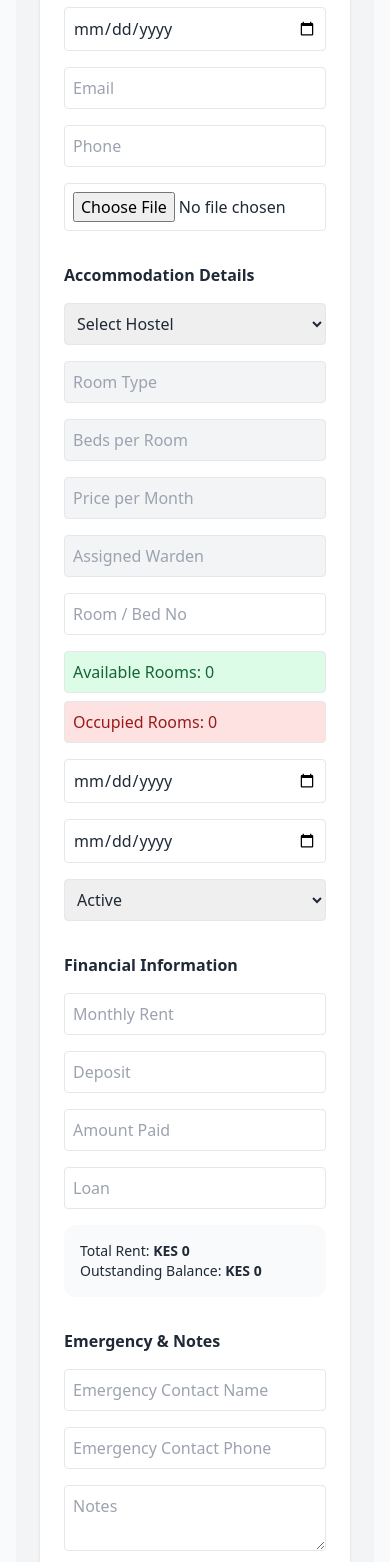
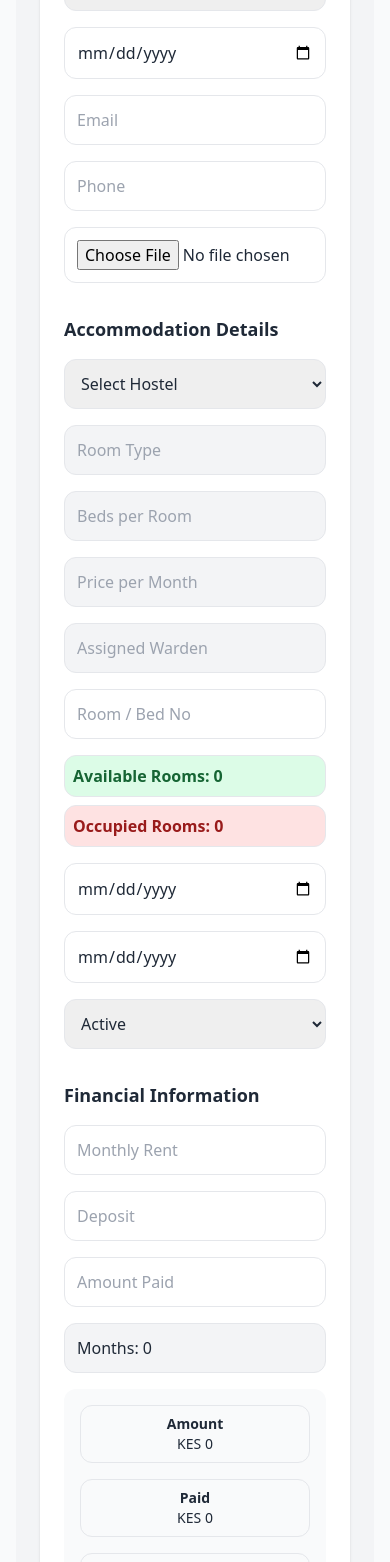
Before and after one commit to JP254-arch/Lustels, a React (Vite) app: page /resident-form in a window 390 px wide. Shown: the part 357-1919 px from the top of the page. Built offline with nearby package versions, Linux system fonts and the light colour scheme.

Commit message:
updated the residents manage page and for to fully synchrinize, and updated the finance section to have valid calculations

```diff
--- a/src/App.jsx
+++ b/src/App.jsx
@@ -22,7 +22,7 @@ import ResidentForm from "./Forms/residentform"; // Add or Update Resident
 // Management Pages
 import WardenManagement from "./manage/warden";
 import HostelManagement from "./manage/hostel";
-import ClientManagement from "./manage/clients";
+import ClientManagement from "./manage/residents";
 
 // Layout
 import Layout from "./layout/layout";
--- a/src/Forms/residentform.jsx
+++ b/src/Forms/residentform.jsx
@@ -32,7 +32,6 @@ const initialState = {
   monthlyRent: "",
   deposit: "",
   amountPaid: "",
-    loan: "",
   status: "active",
   emergencyName: "",
   emergencyPhone: "",
@@ -40,7 +39,7 @@ const initialState = {
   photo: null,
 };
 
-export default function ResidentForm({ residentData = null, onSubmit }) {
+export default function ResidentForm({ residentData = null, onSubmit, onCancel }) {
   const [form, setForm] = useState(initialState);
   const [preview, setPreview] = useState(null);
   const navigate = useNavigate();
@@ -52,6 +51,7 @@ export default function ResidentForm({ residentData = null, onSubmit }) {
     }
   }, [residentData]);
 
+  // -------------------- HANDLERS --------------------
   const handleChange = (e) => {
     const { name, value } = e.target;
     setForm({ ...form, [name]: value });
@@ -65,23 +65,48 @@ export default function ResidentForm({ residentData = null, onSubmit }) {
     }
   };
 
+  const handleHostelChange = (e) => {
+    const selected = hostels.find(h => h.name === e.target.value);
+    if (selected) {
+      const hostelResidents = residents.filter(r => r.hostel === selected.name);
+      const occupied = hostelResidents.length;
+      const available = selected.totalRooms - occupied;
+
+      setForm({
+        ...form,
+        hostel: selected.name,
+        roomType: selected.roomType,
+        bedsPerRoom: selected.bedsPerRoom,
+        price: selected.price,
+        assignedWarden: selected.assignedWarden,
+        totalRooms: selected.totalRooms,
+        occupiedRooms: occupied,
+        availableRooms: available,
+      });
+    }
+  };
+
+  // -------------------- FINANCIAL CALCULATIONS --------------------
   const calculateMonths = () => {
     if (!form.checkIn || !form.checkOut) return 0;
     const start = new Date(form.checkIn);
     const end = new Date(form.checkOut);
-        return (end.getFullYear() - start.getFullYear()) * 12 + (end.getMonth() - start.getMonth()) + 1;
+    const months = (end.getFullYear() - start.getFullYear()) * 12 + (end.getMonth() - start.getMonth()) + 1;
+    return months > 0 ? months : 0;
   };
 
-    const totalRent = calculateMonths() * Number(form.monthlyRent || 0);
-    const balance = totalRent - Number(form.amountPaid || 0) + Number(form.loan || 0);
+  const amount = calculateMonths() * Number(form.monthlyRent || 0);
+  const paid = Number(form.amountPaid || 0) + Number(form.deposit || 0);
+  const balance = amount - paid;
 
+  // -------------------- SUBMIT --------------------
   const handleSubmit = (e) => {
     e.preventDefault();
     if (!form.fullName || !form.hostel || !form.checkIn) {
       alert("Please fill all required fields.");
       return;
     }
-        if (onSubmit) onSubmit({ ...form, totalRent, balance });
+    if (onSubmit) onSubmit({ ...form, amount, paid, balance });
   };
 
   return (
@@ -92,68 +117,49 @@ export default function ResidentForm({ residentData = null, onSubmit }) {
 
           {/* PERSONAL INFO */}
           <section>
-                        <h2 className="font-semibold mb-4">Personal Information</h2>
+            <h2 className="font-semibold mb-4 text-lg">Personal Information</h2>
             <div className="grid grid-cols-1 md:grid-cols-3 gap-4">
-                            <input name="fullName" value={form.fullName} onChange={handleChange} placeholder="Full Name" className="border p-2 rounded" required />
-                            <select name="gender" value={form.gender} onChange={handleChange} className="border p-2 rounded">
+              <input name="fullName" value={form.fullName} onChange={handleChange} placeholder="Full Name" className="border p-3 rounded-xl w-full" required />
+              <select name="gender" value={form.gender} onChange={handleChange} className="border p-3 rounded-xl w-full">
                 <option value="">Gender</option>
                 <option>Male</option>
                 <option>Female</option>
                 <option>Other</option>
               </select>
-                            <input type="date" name="dob" value={form.dob} onChange={handleChange} className="border p-2 rounded" />
-                            <input name="email" value={form.email} onChange={handleChange} placeholder="Email" className="border p-2 rounded" />
-                            <input name="phone" value={form.phone} onChange={handleChange} placeholder="Phone" className="border p-2 rounded" />
-                            <input type="file" accept="image/*" onChange={handleImage} className="border p-2 rounded" />
+              <input type="date" name="dob" value={form.dob} onChange={handleChange} className="border p-3 rounded-xl w-full" />
+              <input name="email" value={form.email} onChange={handleChange} placeholder="Email" className="border p-3 rounded-xl w-full" />
+              <input name="phone" value={form.phone} onChange={handleChange} placeholder="Phone" className="border p-3 rounded-xl w-full" />
+              <input type="file" accept="image/*" onChange={handleImage} className="border p-3 rounded-xl w-full" />
             </div>
-                        {preview && <img src={preview} alt="Preview" className="mt-4 h-24 w-24 object-cover rounded-full border" />}
+            {preview && <img src={preview} alt="Preview" className="mt-4 h-28 w-28 object-cover rounded-full border" />}
           </section>
 
           {/* ACCOMMODATION */}
           <section>
-                        <h2 className="font-semibold mb-4">Accommodation Details</h2>
+            <h2 className="font-semibold mb-4 text-lg">Accommodation Details</h2>
             <div className="grid grid-cols-1 md:grid-cols-3 gap-4">
               <select
                 name="hostel"
                 value={form.hostel}
-                                onChange={(e) => {
-                                    const selectedHostel = hostels.find(h => h.name === e.target.value);
-                                    if (selectedHostel) {
-                                        const hostelResidents = residents.filter(r => r.hostel === selectedHostel.name);
-                                        const occupied = hostelResidents.length;
-                                        const available = selectedHostel.totalRooms - occupied;
-
-                                        setForm({
-                                            ...form,
-                                            hostel: selectedHostel.name,
-                                            roomType: selectedHostel.roomType,
-                                            bedsPerRoom: selectedHostel.bedsPerRoom,
-                                            price: selectedHostel.price,
-                                            assignedWarden: selectedHostel.assignedWarden,
-                                            totalRooms: selectedHostel.totalRooms,
-                                            occupiedRooms: occupied,
-                                            availableRooms: available,
-                                        });
-                                    }
-                                }}
-                                className="border p-2 rounded"
+                onChange={handleHostelChange}
+                className="border p-3 rounded-xl w-full"
                 required
               >
                 <option value="">Select Hostel</option>
                 {hostels.map(h => <option key={h.id} value={h.name}>{h.name}</option>)}
               </select>
-                            <input name="roomType" value={form.roomType} readOnly placeholder="Room Type" className="border p-2 rounded bg-gray-100" />
-                            <input name="bedsPerRoom" value={form.bedsPerRoom} readOnly placeholder="Beds per Room" className="border p-2 rounded bg-gray-100" />
-                            <input name="price" value={form.price} readOnly placeholder="Price per Month" className="border p-2 rounded bg-gray-100" />
-                            <input name="assignedWarden" value={form.assignedWarden} readOnly placeholder="Assigned Warden" className="border p-2 rounded bg-gray-100" />
-                            <input name="roomNumber" value={form.roomNumber} onChange={handleChange} placeholder="Room / Bed No" className="border p-2 rounded" />
+              <input name="roomType" value={form.roomType} readOnly placeholder="Room Type" className="border p-3 rounded-xl bg-gray-100 w-full" />
+              <input name="bedsPerRoom" value={form.bedsPerRoom} readOnly placeholder="Beds per Room" className="border p-3 rounded-xl bg-gray-100 w-full" />
+              <input name="price" value={form.price} readOnly placeholder="Price per Month" className="border p-3 rounded-xl bg-gray-100 w-full" />
+              <input name="assignedWarden" value={form.assignedWarden} readOnly placeholder="Assigned Warden" className="border p-3 rounded-xl bg-gray-100 w-full" />
+              <input name="roomNumber" value={form.roomNumber} onChange={handleChange} placeholder="Room / Bed No" className="border p-3 rounded-xl w-full" />
               <div className="col-span-1 md:col-span-1 flex flex-col gap-2">
-                                <input value={`Available Rooms: ${form.availableRooms || 0}`} readOnly className="border p-2 rounded bg-green-100 text-green-800" />
-                                <input value={`Occupied Rooms: ${form.occupiedRooms || 0}`} readOnly className="border p-2 rounded bg-red-100 text-red-800" />
+                <input value={`Available Rooms: ${form.availableRooms || 0}`} readOnly className="border p-2 rounded-xl bg-green-100 text-green-800 font-semibold" />
+                <input value={`Occupied Rooms: ${form.occupiedRooms || 0}`} readOnly className="border p-2 rounded-xl bg-red-100 text-red-800 font-semibold" />
               </div>
-                            <input type="date" name="checkIn" value={form.checkIn} onChange={handleChange} className="border p-2 rounded" required />
-                            <input type="date" name="checkOut" value={form.checkOut} onChange={handleChange} className="border p-2 rounded" />
-                            <select name="status" value={form.status} onChange={handleChange} className="border p-2 rounded">
+              <input type="date" name="checkIn" value={form.checkIn} onChange={handleChange} className="border p-3 rounded-xl w-full" required />
+              <input type="date" name="checkOut" value={form.checkOut} onChange={handleChange} className="border p-3 rounded-xl w-full" />
+              <select name="status" value={form.status} onChange={handleChange} className="border p-3 rounded-xl w-full">
                 <option value="active">Active</option>
                 <option value="inactive">Inactive</option>
                 <option value="checked-out">Checked Out</option>
@@ -164,34 +170,72 @@ export default function ResidentForm({ residentData = null, onSubmit }) {
 
           {/* FINANCIAL */}
           <section>
-                        <h2 className="font-semibold mb-4">Financial Information</h2>
+            <h2 className="font-semibold mb-4 text-lg">Financial Information</h2>
             <div className="grid grid-cols-1 md:grid-cols-4 gap-4">
-                            <input name="monthlyRent" value={form.monthlyRent} onChange={handleChange} placeholder="Monthly Rent" type="number" className="border p-2 rounded" />
-                            <input name="deposit" value={form.deposit} onChange={handleChange} placeholder="Deposit" type="number" className="border p-2 rounded" />
-                            <input name="amountPaid" value={form.amountPaid} onChange={handleChange} placeholder="Amount Paid" type="number" className="border p-2 rounded" />
-                            <input name="loan" value={form.loan} onChange={handleChange} placeholder="Loan" type="number" className="border p-2 rounded" />
+              <input
+                name="monthlyRent"
+                value={form.monthlyRent}
+                onChange={handleChange}
+                placeholder="Monthly Rent"
+                type="number"
+                className="border p-3 rounded-xl w-full"
+              />
+              <input
+                name="deposit"
+                value={form.deposit}
+                onChange={handleChange}
+                placeholder="Deposit"
+                type="number"
+                className="border p-3 rounded-xl w-full"
+              />
+              <input
+                name="amountPaid"
+                value={form.amountPaid}
+                onChange={handleChange}
+                placeholder="Amount Paid"
+                type="number"
+                className="border p-3 rounded-xl w-full"
+              />
+              <input
+                value={`Months: ${calculateMonths()}`}
+                readOnly
+                className="border p-3 rounded-xl bg-gray-100 w-full"
+              />
             </div>
-                        <div className="mt-4 bg-gray-50 p-4 rounded-xl text-sm">
-                            <p>Total Rent: <strong>KES {totalRent.toLocaleString()}</strong></p>
-                            <p>Outstanding Balance: <strong>KES {balance.toLocaleString()}</strong></p>
+            <div className="mt-4 grid grid-cols-1 md:grid-cols-3 gap-4 bg-gray-50 p-4 rounded-xl text-sm">
+              <div className="p-2 border rounded-xl text-center">
+                <p className="font-semibold">Amount</p>
+                <p>KES {amount.toLocaleString()}</p>
+              </div>
+              <div className="p-2 border rounded-xl text-center">
+                <p className="font-semibold">Paid</p>
+                <p>KES {paid.toLocaleString()}</p>
+              </div>
+              <div className="p-2 border rounded-xl text-center">
+                <p className="font-semibold">Balance</p>
+                <p className={balance > 0 ? "text-red-600 font-semibold" : "text-green-600 font-semibold"}>
+                  KES {balance.toLocaleString()}
+                </p>
+              </div>
             </div>
           </section>
 
           {/* EMERGENCY */}
           <section>
-                        <h2 className="font-semibold mb-4">Emergency & Notes</h2>
+            <h2 className="font-semibold mb-4 text-lg">Emergency & Notes</h2>
             <div className="grid grid-cols-1 md:grid-cols-2 gap-4">
-                            <input name="emergencyName" value={form.emergencyName} onChange={handleChange} placeholder="Emergency Contact Name" className="border p-2 rounded" />
-                            <input name="emergencyPhone" value={form.emergencyPhone} onChange={handleChange} placeholder="Emergency Contact Phone" className="border p-2 rounded" />
-                            <textarea name="notes" value={form.notes} onChange={handleChange} placeholder="Notes" className="border p-2 rounded md:col-span-2" />
+              <input name="emergencyName" value={form.emergencyName} onChange={handleChange} placeholder="Emergency Contact Name" className="border p-3 rounded-xl w-full" />
+              <input name="emergencyPhone" value={form.emergencyPhone} onChange={handleChange} placeholder="Emergency Contact Phone" className="border p-3 rounded-xl w-full" />
+              <textarea name="notes" value={form.notes} onChange={handleChange} placeholder="Notes" className="border p-3 rounded-xl md:col-span-2 w-full" />
             </div>
           </section>
 
           {/* ACTIONS */}
           <div className="flex justify-end gap-4">
-                        <button type="button" onClick={() => navigate(-1)} className="px-6 py-2 rounded-xl bg-gray-300 hover:bg-gray-400">Cancel</button>
+            <button type="button" onClick={onCancel || (() => navigate(-1))} className="px-6 py-2 rounded-xl bg-gray-300 hover:bg-gray-400">Cancel</button>
             <button type="submit" className="px-6 py-2 rounded-xl bg-orange-900 text-white hover:bg-orange-700">{residentData ? "Update Resident" : "Save Resident"}</button>
           </div>
+
         </form>
       </div>
     </div>
--- a/src/manage/clients.jsx
+++ b/src/manage/residents.jsx
@@ -4,15 +4,15 @@ import ResidentForm from "../Forms/residentform";
 const mockResidents = [
   {
     id: 1,
-    name: "John Doe",
+    fullName: "John Doe",
     gender: "Male",
     hostel: "Green View Hostel",
     roomType: "Single",
     checkIn: "2026-01-01",
     checkOut: "2026-03-01",
     monthlyRent: 12000,
+    deposit: 2000,
     amountPaid: 18000,
-    loan: 5000,
     status: "active",
     photo: "https://via.placeholder.com/100",
   },
@@ -23,23 +23,27 @@ export default function ManageResidents() {
   const [editingResident, setEditingResident] = useState(null);
   const [showForm, setShowForm] = useState(false);
 
-  const calculateBalance = (r) => {
+  // ---------------- CALCULATIONS ----------------
+  const calculateMonths = (r) => {
+    if (!r.checkIn || !r.checkOut) return 0;
     const start = new Date(r.checkIn);
     const end = new Date(r.checkOut);
-    const months =
-      (end.getFullYear() - start.getFullYear()) * 12 +
-      (end.getMonth() - start.getMonth()) +
-      1;
-    return months * r.monthlyRent - r.amountPaid;
+    const months = (end.getFullYear() - start.getFullYear()) * 12 + (end.getMonth() - start.getMonth()) + 1;
+    return months > 0 ? months : 0;
   };
 
+  const calculateAmount = (r) => calculateMonths(r) * Number(r.monthlyRent || 0);
+  const calculatePaid = (r) => Number(r.amountPaid || 0) + Number(r.deposit || 0);
+  const calculateBalance = (r) => calculateAmount(r) - calculatePaid(r);
+
+  // ---------------- HANDLE SAVE ----------------
   const handleSave = (resident) => {
     if (editingResident) {
-      setResidents((prev) =>
-        prev.map((r) => (r.id === editingResident.id ? { ...r, ...resident } : r))
+      setResidents(prev =>
+        prev.map(r => r.id === editingResident.id ? { ...r, ...resident } : r)
       );
     } else {
-      setResidents((prev) => [...prev, { ...resident, id: prev.length + 1 }]);
+      setResidents(prev => [...prev, { ...resident, id: prev.length + 1 }]);
     }
     setShowForm(false);
     setEditingResident(null);
@@ -67,29 +71,32 @@ export default function ManageResidents() {
                   <th className="p-2">Name</th>
                   <th className="p-2">Hostel</th>
                   <th className="p-2">Room</th>
+                  <th className="p-2">Amount</th>
                   <th className="p-2">Paid</th>
                   <th className="p-2">Balance</th>
-                  <th className="p-2">Loan</th>
                   <th className="p-2">Status</th>
                   <th className="p-2">Actions</th>
                 </tr>
               </thead>
               <tbody>
-                {residents.map((r) => {
+                {residents.map(r => {
+                  const amount = calculateAmount(r);
+                  const paid = calculatePaid(r);
                   const balance = calculateBalance(r);
+
                   return (
                     <tr key={r.id} className="text-center border-t">
                       <td className="p-2">
                         <img src={r.photo} alt="" className="w-12 h-12 rounded-full mx-auto" />
                       </td>
-                      <td className="p-2">{r.name}</td>
+                      <td className="p-2">{r.fullName}</td>
                       <td className="p-2">{r.hostel}</td>
                       <td className="p-2">{r.roomType}</td>
-                      <td className="p-2">KES {r.amountPaid.toLocaleString()}</td>
+                      <td className="p-2">KES {amount.toLocaleString()}</td>
+                      <td className="p-2">KES {paid.toLocaleString()}</td>
                       <td className={`p-2 font-semibold ${balance > 0 ? "text-red-600" : "text-green-600"}`}>
                         KES {balance.toLocaleString()}
                       </td>
-                      <td className="p-2">KES {r.loan.toLocaleString()}</td>
                       <td className="p-2">
                         <span className={`px-3 py-1 rounded-full text-white text-sm ${r.status === "active" ? "bg-green-500" : "bg-gray-500"}`}>
                           {r.status}
@@ -97,10 +104,7 @@ export default function ManageResidents() {
                       </td>
                       <td className="p-2">
                         <button
-                          onClick={() => {
-                            setEditingResident(r);
-                            setShowForm(true);
-                          }}
+                          onClick={() => { setEditingResident(r); setShowForm(true); }}
                           className="bg-indigo-600 text-white px-3 py-1 rounded-lg hover:bg-indigo-700"
                         >
                           Edit
@@ -117,10 +121,7 @@ export default function ManageResidents() {
         <ResidentForm
           residentData={editingResident}
           onSubmit={handleSave}
-          onCancel={() => {
-            setShowForm(false);
-            setEditingResident(null);
-          }}
+          onCancel={() => { setShowForm(false); setEditingResident(null); }}
         />
       )}
     </div>
```
Also changed, not shown: src/pages/Hostelform.jsx (deleted, +0 -138 lines). Lines whose indentation alone changed are shown as unchanged.
